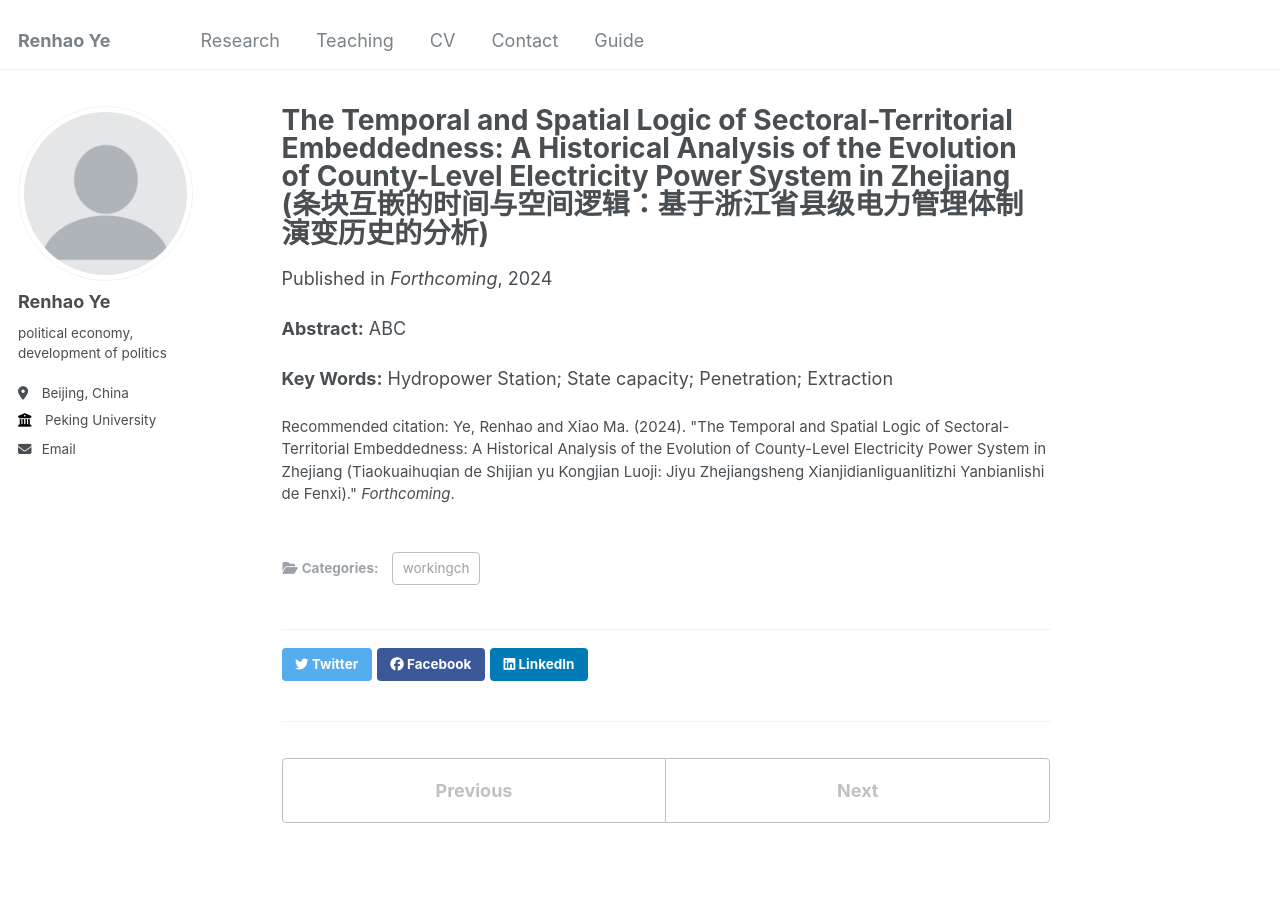
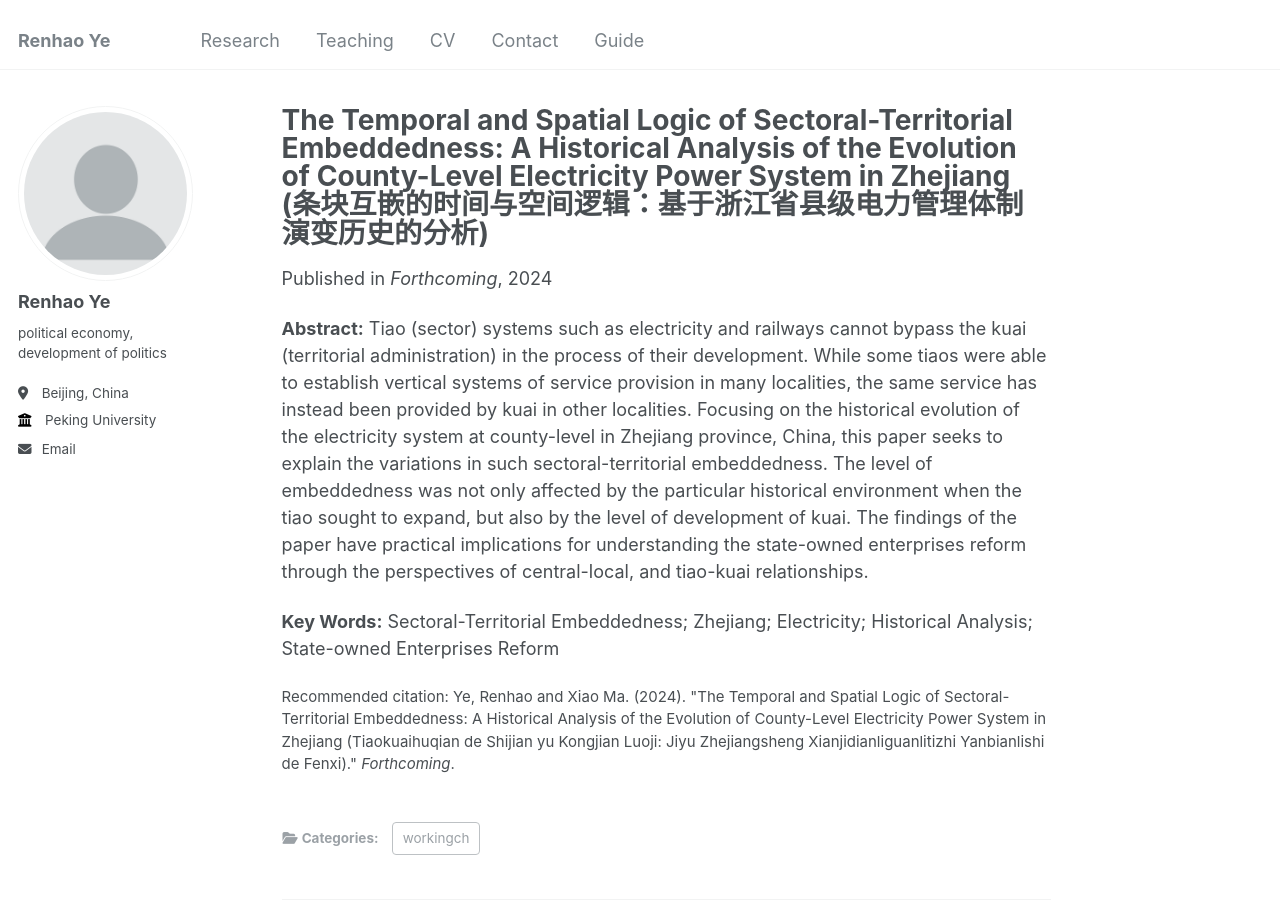
Before and after one commit to thenhow-ye/thenhow-ye.github.io, a Jekyll site: the page built from _publications/2024-09-01-electricity-Zhejiang.md, in a window 1280 px wide and 900 px high. Built offline with Jekyll 4.4.1, drawn with Linux system fonts in a browser that asks for light colours.

Commit message:
Update 2024-09-01-electricity-Zhejiang.md

```diff
--- a/_publications/2024-09-01-electricity-Zhejiang.md
+++ b/_publications/2024-09-01-electricity-Zhejiang.md
@@ -11,6 +11,6 @@ venue: 'Forthcoming'
 citation: 'Ye, Renhao and Xiao Ma. (2024). &quot;The Temporal and Spatial Logic of Sectoral-Territorial Embeddedness: A Historical Analysis of the Evolution of County-Level Electricity Power System in Zhejiang (Tiaokuaihuqian de Shijian yu Kongjian Luoji: Jiyu Zhejiangsheng Xianjidianliguanlitizhi Yanbianlishi de Fenxi).&quot; <i>Forthcoming</i>.'
 ---
 
-**Abstract:** ABC
+**Abstract:** Tiao (sector) systems such as electricity and railways cannot bypass the kuai (territorial administration) in the process of their development. While some tiaos were able to establish vertical systems of service provision in many localities, the same service has instead been provided by kuai in other localities. Focusing on the historical evolution of the electricity system at county-level in Zhejiang province, China, this paper seeks to explain the variations in such sectoral-territorial embeddedness. The level of embeddedness was not only affected by the particular historical environment when the tiao sought to expand, but also by the level of development of kuai. The findings of the paper have practical implications for understanding the state-owned enterprises reform through the perspectives of central-local, and tiao-kuai relationships.
 
-**Key Words:** Hydropower Station; State capacity; Penetration; Extraction
+**Key Words:** Sectoral-Territorial Embeddedness; Zhejiang; Electricity; Historical Analysis; State-owned Enterprises Reform
```
